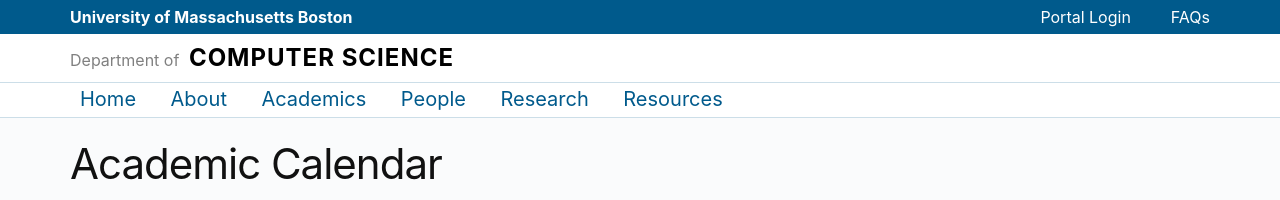
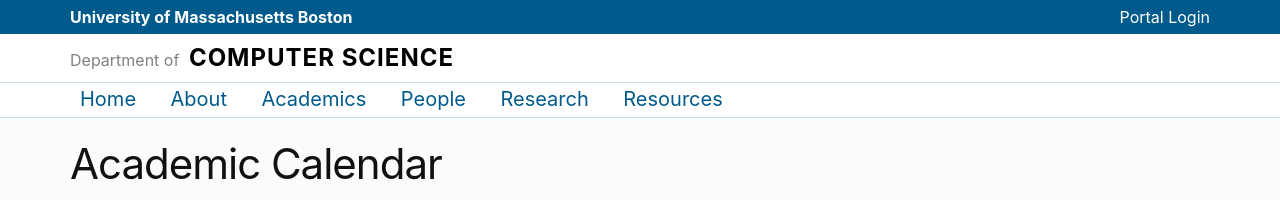
Before and after one commit to umbcs/umbcs.github.io, a Jekyll site: the page built from WEB/resources/a-calendar.markdown, in a window 1280 px wide. Shown: the top 200 px of the page. Built offline with Jekyll 4.4.1, drawn with Linux system fonts in a browser that asks for light colours.

Commit message:
Removed FAQ

```diff
--- a/_includes/header.html
+++ b/_includes/header.html
@@ -2,10 +2,7 @@
   <div class="header-top">
     <div class="wrapper">
       <a href="https://www.umb.edu/" style="padding-left:0px"><b>University of Massachusetts Boston</b></a>
-      <a href="https://portal.cs.umb.edu/faq/">FAQs</a>
-      <a href="https://portal.cs.umb.edu/accounts/login/" target="_blank"
-        >Portal Login</a
-      >
+      <a href="https://portal.cs.umb.edu/accounts/login/" target="_blank">Portal Login</a>
     </div>
   </div>
 
```
